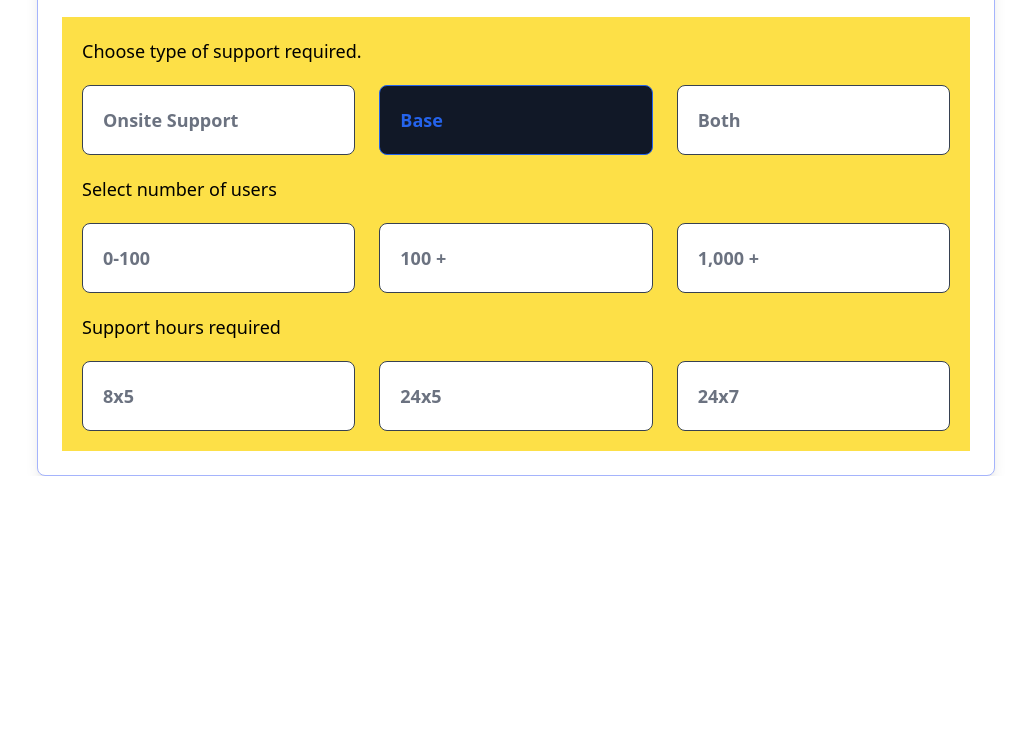
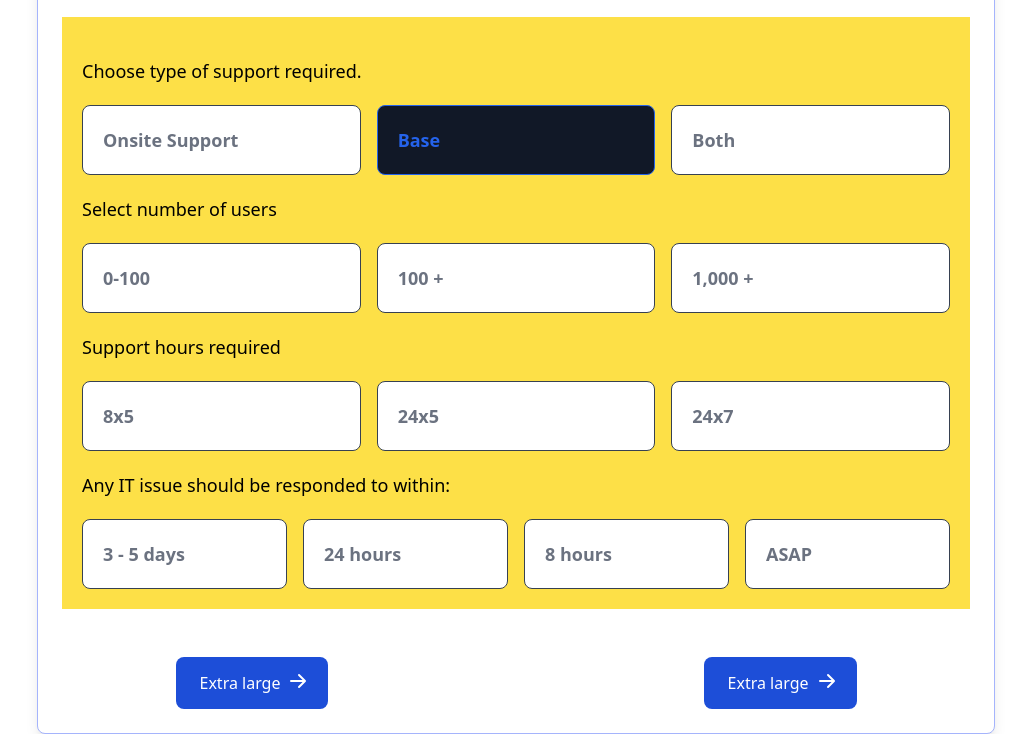
Before and after one commit to Igor2122/price-config-test, a website built with Parcel: page index.html in a window 1280 px wide. Shown: the part 358-1092 px from the top of the page, without its empty margins (128-1154 px from the left). Before the commit the page ends 834 px from the top, so only its background shows below. Built offline with nearby package versions, Linux system fonts and the light colour scheme.

```diff
--- a/index.html
+++ b/index.html
@@ -75,7 +75,7 @@
 
                 <section class="text-center">
                   <h2
-                    class=" text-[#00153B] text-[50px] leading-[63px] font-bold"
+                    class="text-[#00153B] text-[50px] leading-[63px] font-bold"
                   >
                     $ <span class="price-val"></span>
                   </h2>
@@ -84,10 +84,10 @@
                   </p>
                 </section>
                 <section class="bg-yellow-300 config-pricing p-5 mt-5">
-                  <h3 class="mb-5 text-lg font-medium text-black-900">
+                  <h3 class="my-5 text-lg font-medium text-black-900">
                     Choose type of support required.
                   </h3>
-                  <ul class="grid w-full gap-6 md:grid-cols-3">
+                  <ul class="grid w-full gap-4 md:grid-cols-3">
                     <li>
                       <input
                         type="radio"
@@ -141,7 +141,7 @@
                   <h3 class="my-5 text-lg font-medium text-black-900">
                     Select number of users
                   </h3>
-                  <ul class="grid w-full gap-6 md:grid-cols-3 mt-5">
+                  <ul class="grid w-full gap-4 md:grid-cols-3 mt-5">
                     <li>
                       <input
                         type="radio"
@@ -155,9 +155,7 @@
                         for="one-oneHundred"
                         class="inline-flex items-center justify-between w-full p-5 text-gray-500 bg-white border border-gray-200 rounded-lg cursor-pointer hover:text-gray-300 border-gray-700 peer-checked:text-blue-500 peer-checked:border-blue-600 peer-checked:text-blue-600 hover:text-gray-100 hover:bg-gray-100 text-gray-400 bg-gray-600 hover:bg-gray-700 peer-checked:bg-gray-900"
                       >
-                        <span class="text-lg font-semibold"
-                        >0-100</span
-                        >
+                        <span class="text-lg font-semibold">0-100</span>
                       </label>
                     </li>
                     <li>
@@ -191,11 +189,10 @@
                     </li>
                   </ul>
 
-
                   <h3 class="my-5 text-lg font-medium text-black-900">
                     Support hours required
                   </h3>
-                  <ul class="grid w-full gap-6 md:grid-cols-3 mt-5">
+                  <ul class="grid w-full gap-4 md:grid-cols-3 mt-5">
                     <li>
                       <input
                         type="radio"
@@ -209,9 +206,7 @@
                         for="support-8-5"
                         class="inline-flex items-center justify-between w-full p-5 text-gray-500 bg-white border border-gray-200 rounded-lg cursor-pointer hover:text-gray-300 border-gray-700 peer-checked:text-blue-500 peer-checked:border-blue-600 peer-checked:text-blue-600 hover:text-gray-100 hover:bg-gray-100 text-gray-400 bg-gray-600 hover:bg-gray-700 peer-checked:bg-gray-900"
                       >
-                        <span class="text-lg font-semibold"
-                        >8x5</span
-                        >
+                        <span class="text-lg font-semibold">8x5</span>
                       </label>
                     </li>
                     <li>
@@ -244,7 +239,114 @@
                       </label>
                     </li>
                   </ul>
+
+                  <h3 class="my-5 text-lg font-medium text-black-900">
+                    Any IT issue should be responded to within:
+                  </h3>
+                  <ul class="grid w-full gap-4 md:grid-cols-4 mt-5">
+                    <li>
+                      <input
+                        type="radio"
+                        id="3-5-days"
+                        name="respond-time"
+                        value="3-5-days"
+                        class="hidden peer"
+                        required
+                      />
+                      <label
+                        for="3-5-days"
+                        class="inline-flex items-center justify-between w-full p-5 text-gray-500 bg-white border border-gray-200 rounded-lg cursor-pointer hover:text-gray-300 border-gray-700 peer-checked:text-blue-500 peer-checked:border-blue-600 peer-checked:text-blue-600 hover:text-gray-100 hover:bg-gray-100 text-gray-400 bg-gray-600 hover:bg-gray-700 peer-checked:bg-gray-900"
+                      >
+                        <span class="text-lg font-semibold">3 - 5 days</span>
+                      </label>
+                    </li>
+                    <li>
+                      <input
+                        type="radio"
+                        id="24-hours"
+                        name="respond-time"
+                        value="24-hours"
+                        class="hidden peer"
+                      />
+                      <label
+                        for="24-hours"
+                        class="inline-flex items-center justify-between w-full p-5 text-gray-500 bg-white border border-gray-200 rounded-lg cursor-pointer hover:text-gray-300 border-gray-700 peer-checked:text-blue-500 peer-checked:border-blue-600 peer-checked:text-blue-600 hover:text-gray-100 hover:bg-gray-100 text-gray-400 bg-gray-600 hover:bg-gray-700 peer-checked:bg-gray-900"
+                        ><span class="text-lg font-semibold">24 hours</span>
+                      </label>
+                    </li>
+                    <li>
+                      <input
+                        type="radio"
+                        id="8-hours"
+                        name="respond-time"
+                        value="8-hours"
+                        class="hidden peer"
+                      />
+                      <label
+                        for="8-hours"
+                        class="inline-flex items-center justify-between w-full p-5 text-gray-500 bg-white border border-gray-200 rounded-lg cursor-pointer hover:text-gray-300 border-gray-700 peer-checked:text-blue-500 peer-checked:border-blue-600 peer-checked:text-blue-600 hover:text-gray-100 hover:bg-gray-100 text-gray-400 bg-gray-600 hover:bg-gray-700 peer-checked:bg-gray-900"
+                      >
+                        <span class="text-lg font-semibold">8 hours</span>
+                      </label>
+                    </li>
+                    <li>
+                      <input
+                        type="radio"
+                        id="asap"
+                        name="respond-time"
+                        value="asap"
+                        class="hidden peer"
+                      />
+                      <label
+                        for="asap"
+                        class="inline-flex items-center justify-between w-full p-5 text-gray-500 bg-white border border-gray-200 rounded-lg cursor-pointer hover:text-gray-300 border-gray-700 peer-checked:text-blue-500 peer-checked:border-blue-600 peer-checked:text-blue-600 hover:text-gray-100 hover:bg-gray-100 text-gray-400 bg-gray-600 hover:bg-gray-700 peer-checked:bg-gray-900"
+                      >
+                        <span class="text-lg font-semibold">ASAP</span>
+                      </label>
+                    </li>
+                  </ul>
                 </section>
+
+                <div class="mt-12 w-3/4 mx-auto flex justify-between">
+                  <button
+                    type="button"
+                    class="flex text-white bg-blue-700 hover:bg-blue-800 focus:ring-4 focus:outline-none focus:ring-blue-300 font-medium rounded-lg text-base px-6 py-3.5 text-center dark:bg-blue-600 dark:hover:bg-blue-700 dark:focus:ring-blue-800"
+                  >
+                    Extra large
+                    <svg
+                      aria-hidden="true"
+                      class="w-5 h-5 ml-2 -mr-1"
+                      fill="currentColor"
+                      viewBox="0 0 20 20"
+                      xmlns="http://www.w3.org/2000/svg"
+                    >
+                      <path
+                        fill-rule="evenodd"
+                        d="M10.293 3.293a1 1 0 011.414 0l6 6a1 1 0 010 1.414l-6 6a1 1 0 01-1.414-1.414L14.586 11H3a1 1 0 110-2h11.586l-4.293-4.293a1 1 0 010-1.414z"
+                        clip-rule="evenodd"
+                      ></path>
+                    </svg></button
+                  ><button
+                    type="button"
+                    class="flex text-white bg-blue-700 hover:bg-blue-800 focus:ring-4 focus:outline-none focus:ring-blue-300 font-medium rounded-lg text-base px-6 py-3.5 text-center dark:bg-blue-600 dark:hover:bg-blue-700 dark:focus:ring-blue-800"
+                  >
+                    Extra large
+
+                    <svg
+                      aria-hidden="true"
+                      class="w-5 h-5 ml-2 -mr-1"
+                      fill="currentColor"
+                      viewBox="0 0 20 20"
+                      xmlns="http://www.w3.org/2000/svg"
+                    >
+                      <path
+                        fill-rule="evenodd"
+                        d="M10.293 3.293a1 1 0 011.414 0l6 6a1 1 0 010 1.414l-6 6a1 1 0 01-1.414-1.414L14.586 11H3a1 1 0 110-2h11.586l-4.293-4.293a1 1 0 010-1.414z"
+                        clip-rule="evenodd"
+                      ></path>
+                    </svg>
+                  </button>
+                </div>
               </div>
             </li>
 
@@ -288,17 +390,3 @@
     </main>
   </body>
 </html>
-
-<!--<svg-->
-<!--        aria-hidden="true"-->
-<!--        class="w-6 h-6 ml-3"-->
-<!--        fill="currentColor"-->
-<!--        viewBox="0 0 20 20"-->
-<!--        xmlns="http://www.w3.org/2000/svg"-->
-<!--&gt;-->
-<!--  <path-->
-<!--          fill-rule="evenodd"-->
-<!--          d="M12.293 5.293a1 1 0 011.414 0l4 4a1 1 0 010 1.414l-4 4a1 1 0 01-1.414-1.414L14.586 11H3a1 1 0 110-2h11.586l-2.293-2.293a1 1 0 010-1.414z"-->
-<!--          clip-rule="evenodd"-->
-<!--  ></path>-->
-<!--</svg>-->
```
Lines whose indentation alone changed are shown as unchanged.
